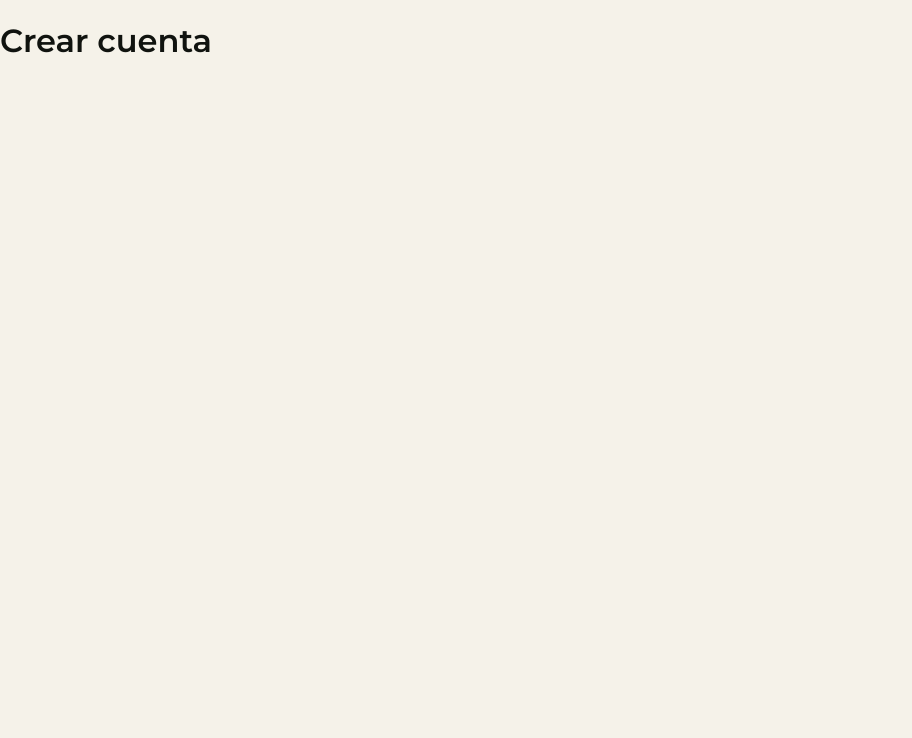
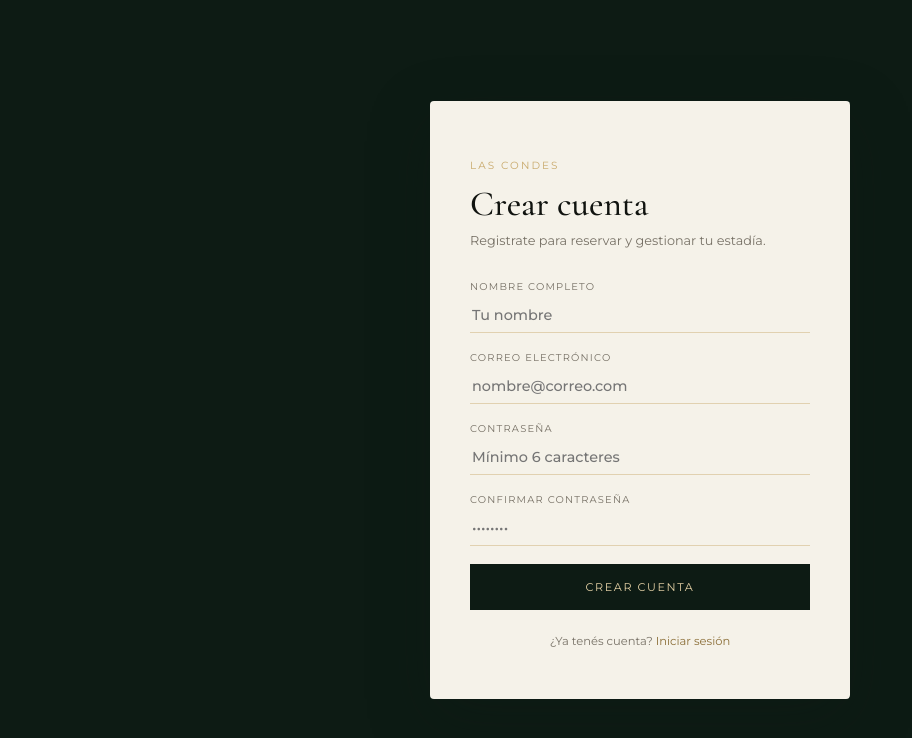
Before and after one commit to tomasAITATAGLE/Hoteleria-G3, a React (Vite) app: page /registro in a window 1280 px wide. Shown: the top 738 px of the page, without its empty margins (0-912 px from the left). Built offline with nearby package versions, Linux system fonts and the light colour scheme.

Commit message:
Agregar página Registro

```diff
--- a/src/pages/Registro.jsx
+++ b/src/pages/Registro.jsx
@@ -1,3 +1,101 @@
+import { useState } from "react";
+import { Link, useNavigate } from "react-router-dom";
+import { useAuth } from "../context/AuthContext.jsx";
+
 export default function Registro() {
-  return <h1>Crear cuenta</h1>;
+  const { registrar } = useAuth();
+  const navigate = useNavigate();
+  const [datos, setDatos] = useState({ nombre: "", email: "", password: "", confirmar: "" });
+  const [error, setError] = useState(null);
+
+  function cambiar(evento) {
+    setDatos({ ...datos, [evento.target.name]: evento.target.value });
+  }
+
+  function enviar(evento) {
+    evento.preventDefault();
+    const { nombre, email, password, confirmar } = datos;
+
+    if (!nombre.trim() || !email.trim() || !password || !confirmar) {
+      setError({ mensaje: "Completá todos los campos.", campos: [] });
+      return;
+    }
+    if (password.length < 6) {
+      setError({ mensaje: "La contraseña debe tener al menos 6 caracteres.", campos: ["password"] });
+      return;
+    }
+    if (password !== confirmar) {
+      setError({ mensaje: "Las contraseñas no coinciden.", campos: ["password", "confirmar"] });
+      return;
+    }
+
+    const resultado = registrar(nombre, email, password);
+    if (!resultado.ok) {
+      setError({ mensaje: resultado.error, campos: ["email"] });
+      return;
+    }
+
+    navigate("/lobby");
+  }
+
+  function claseCampo(nombre) {
+    return error?.campos.includes(nombre) ? "campo campo-error" : "campo";
+  }
+
+  return (
+    <div className="pagina-login">
+      <main className="login-contenido">
+        <section className="login-tarjeta aparecer">
+          <p className="subtitulo subtitulo-dorado">Las Condes</p>
+          <h1>Crear cuenta</h1>
+          <p className="login-texto">Registrate para reservar y gestionar tu estadía.</p>
+
+          <form onSubmit={enviar} autoComplete="off" noValidate>
+            {error && <p className="mensaje-error">{error.mensaje}</p>}
+            <label className={claseCampo("nombre")}>
+              <span>Nombre completo</span>
+              <input type="text" name="nombre" placeholder="Tu nombre" value={datos.nombre} onChange={cambiar} />
+            </label>
+            <label className={claseCampo("email")}>
+              <span>Correo electrónico</span>
+              <input
+                type="email"
+                name="email"
+                placeholder="nombre@correo.com"
+                value={datos.email}
+                onChange={cambiar}
+              />
+            </label>
+            <label className={claseCampo("password")}>
+              <span>Contraseña</span>
+              <input
+                type="password"
+                name="password"
+                placeholder="Mínimo 6 caracteres"
+                value={datos.password}
+                onChange={cambiar}
+              />
+            </label>
+            <label className={claseCampo("confirmar")}>
+              <span>Confirmar contraseña</span>
+              <input
+                type="password"
+                name="confirmar"
+                placeholder="••••••••"
+                value={datos.confirmar}
+                onChange={cambiar}
+              />
+            </label>
+            <button className="boton-enviar" type="submit">
+              Crear cuenta
+            </button>
+          </form>
+
+          <p className="login-pie">
+            ¿Ya tenés cuenta? <Link to="/login">Iniciar sesión</Link>
+          </p>
+        </section>
+      </main>
+    </div>
+  );
 }
```
